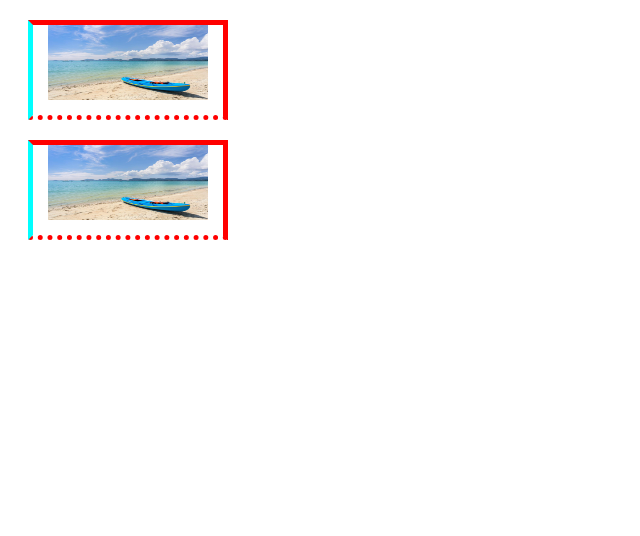
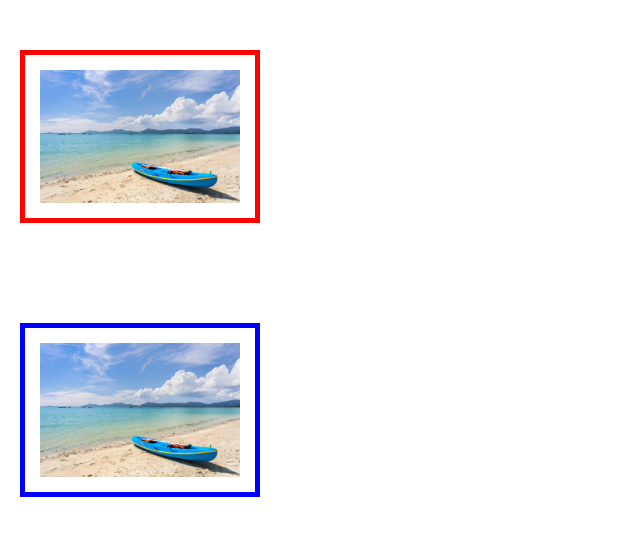
Before and after one commit to Yaroslav-Maneliuk/css_project, a plain HTML site: page index.html in a window 1280 px wide. Shown: the whole page, without its empty margins (0-640 px from the left). Drawn offline with Linux system fonts and the light colour scheme.

```diff
--- a/assets/css/style.css
+++ b/assets/css/style.css
@@ -1,12 +1,14 @@
 .img{
   display: block;
   width: 200px;
-  box-sizing: border-box;
-  height: 100px;
   border: 5px solid red;
-  border-left-color: aqua;
-  border-bottom-style: dotted;
   padding: 15px;
-  padding-top: 0;
-  margin: 20px;
+  margin: 50px 20px;
 }
+.neg-margin{
+  margin-top: 100px;
+  border: 5px solid blue;
+}
+body{
+  margin: 0;
+}
--- a/index.html
+++ b/index.html
@@ -7,6 +7,6 @@
 </head>
 <body>
   <img class="img" src="./assets/images/sea.jpg" alt="sea">
-  <img class="img" src="./assets/images/sea.jpg" alt="sea">
+  <img class="img neg-margin" src="./assets/images/sea.jpg" alt="sea">
 </body>
 </html>
```
